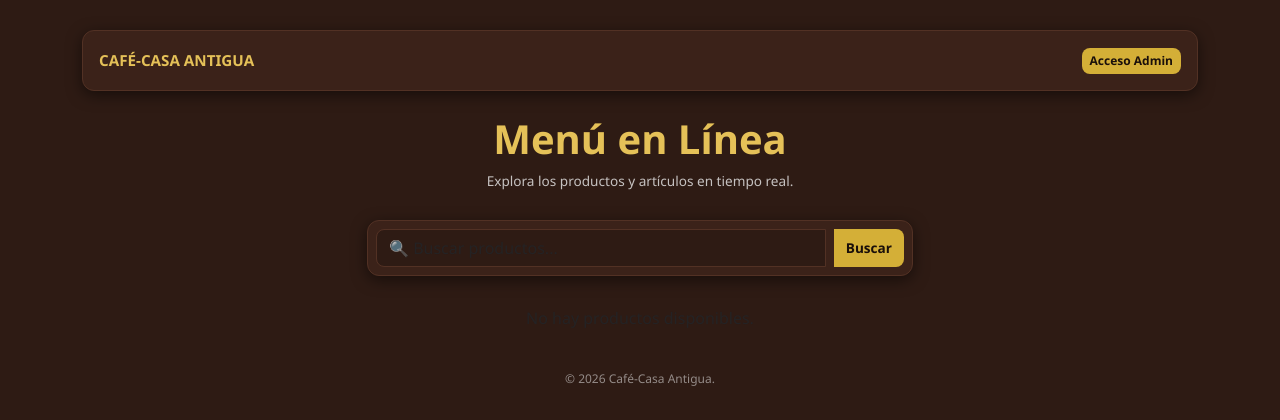
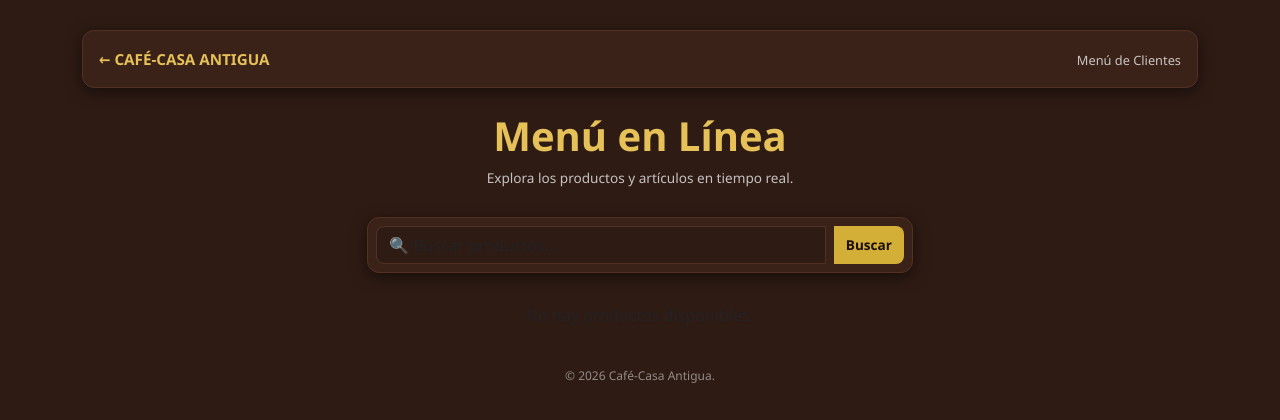
Before and after one commit to kenyibelisario-ops/sistema-inventario-casa-antigua, a Flask app: template templates/catalogo.html in a window 1280 px wide. Shown: the top 420 px of the page. Run offline with Flask 3, Linux system fonts and the light colour scheme; the template is opened without the code that fills it, so the values that code supplies are empty.

Commit message:
ventana de bienvenida2

```diff
--- a/templates/catalogo.html
+++ b/templates/catalogo.html
@@ -33,7 +33,6 @@
             object-fit: contain;
         }
 
-        /* Carrito flotante optimizado */
         #carrito-flotante {
             position: fixed;
             bottom: 15px;
@@ -52,7 +51,6 @@
             overflow-y: auto;
         }
 
-        /* Estilos específicos para teléfonos */
         @media (max-width: 768px) {
             body { padding: 12px; }
             .card-cafe { padding: 12px !important; }
@@ -60,7 +58,6 @@
             h1 { font-size: 1.5rem; }
             h4 { font-size: 1.1rem; }
             h3 { font-size: 1.2rem; }
-            /* Permitir minimizar el carrito en movil con una clase */
             #carrito-flotante.minimizado {
                 max-height: 60px;
                 overflow: hidden;
@@ -72,10 +69,10 @@
     <div class="container">
         <div class="d-flex justify-content-between align-items-center mb-4 p-3 card-cafe">
             <div>
-                <h5 class="fw-bold text-dorado m-0" style="font-size: 0.95rem;">CAFÉ-CASA ANTIGUA</h5>
+                <a href="/" class="text-decoration-none"><h5 class="fw-bold text-dorado m-0" style="font-size: 0.95rem;">← CAFÉ-CASA ANTIGUA</h5></a>
             </div>
             <div>
-                <a href="/login" class="btn btn-dorado btn-sm" style="font-size: 0.75rem;">Acceso Admin</a>
+                <span class="text-light opacity-75" style="font-size: 0.8rem;">Menú de Clientes</span>
             </div>
         </div>
 
@@ -142,7 +139,6 @@
         </footer>
     </div>
 
-    <!-- Ventana Flotante del Carrito Optimizada -->
     <div id="carrito-flotante">
         <div class="d-flex justify-content-between align-items-center mb-2 border-bottom pb-2 border-secondary">
             <h6 class="text-dorado m-0 fw-bold">🛒 Tu Carrito</h6>
```
